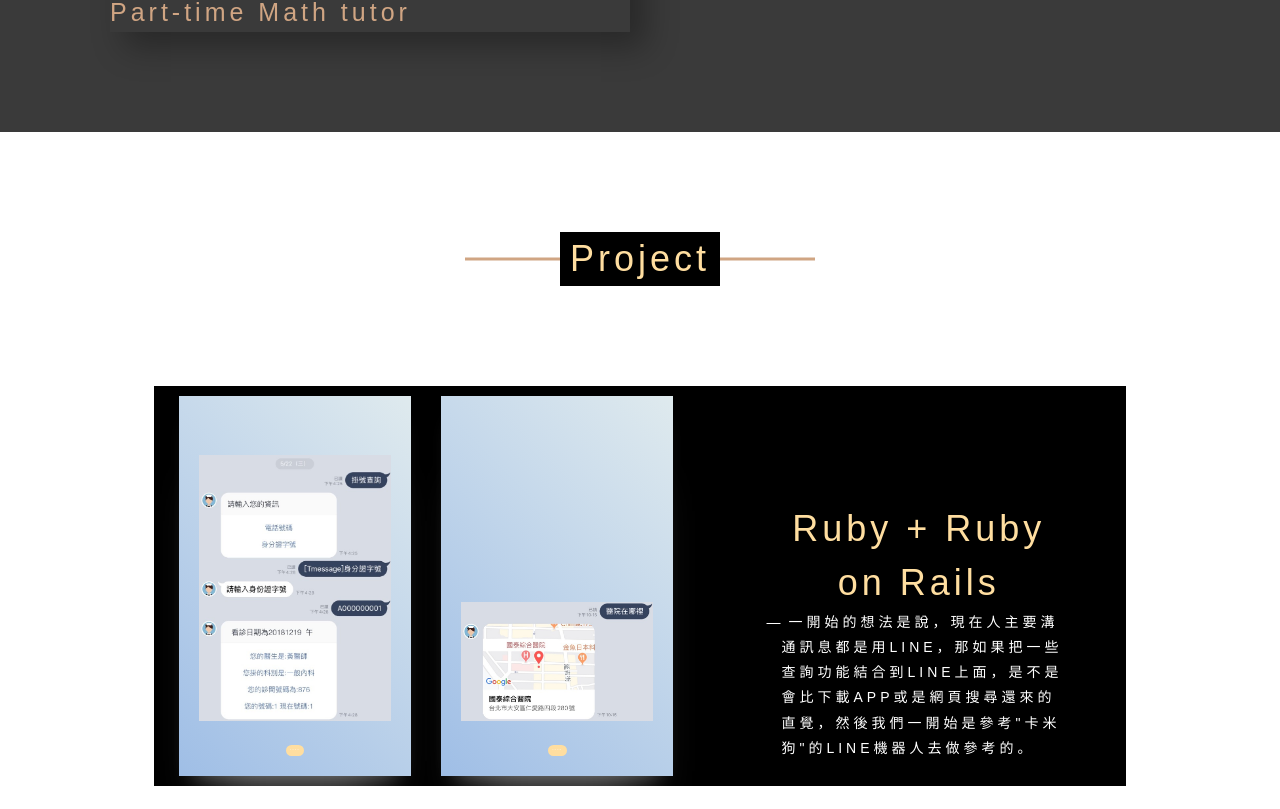
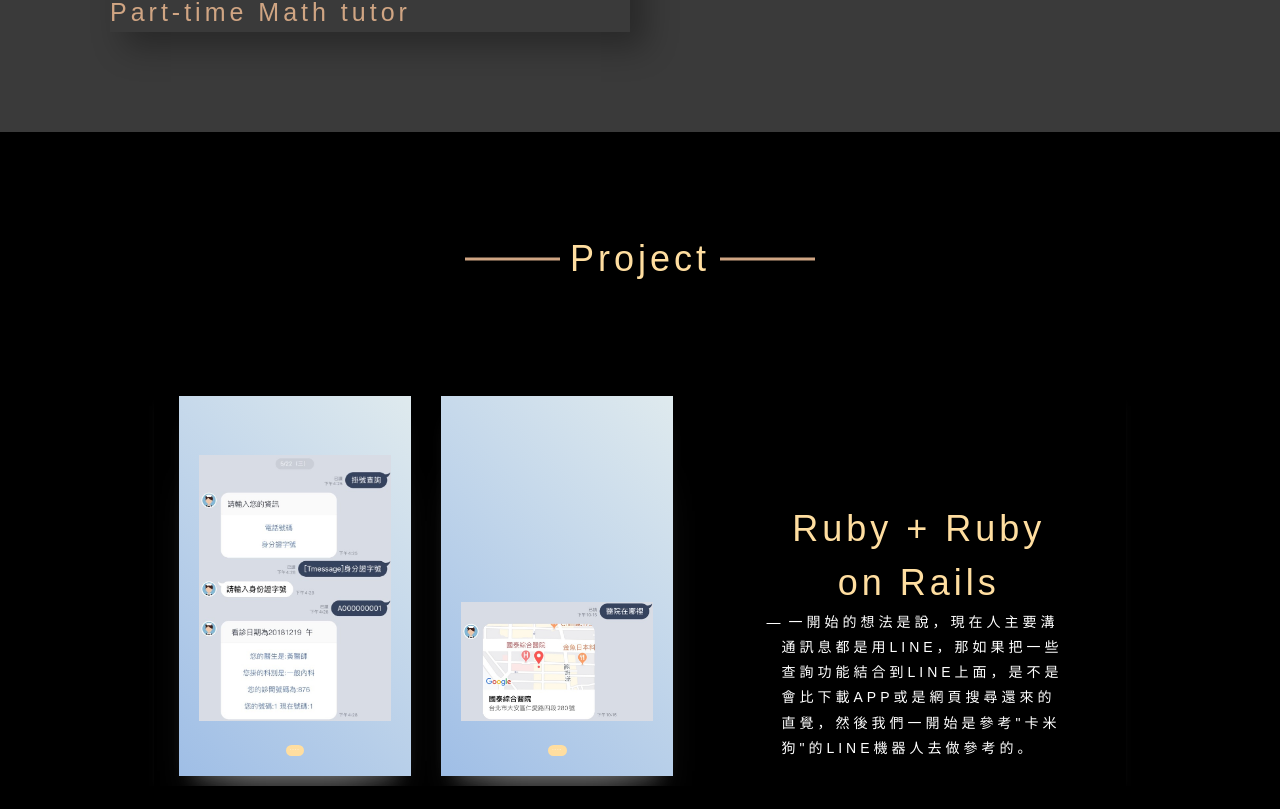
Before and after one commit to sungchian/sungchian-wen, a Vue app: page / in a window 1280 px wide. Shown: the part 3351-4160 px from the top of the page. Built offline with nearby package versions, Linux system fonts and the light colour scheme; a web font is replaced by a local one.

Commit message:
20230803 fix some bugs in carousel still have

```diff
--- a/src/components/widgets/carousel2.vue
+++ b/src/components/widgets/carousel2.vue
@@ -74,7 +74,7 @@
         pic1: "linebot01.jpg",
         pic2: "linebot02.jpg",
         pic1Title: "Line 醫療查詢機器人",
-        pic2Title: "顯示地圖位置v",
+        pic2Title: "顯示地圖位置",
         context:
           '一開始的想法是說，現在人主要溝通訊息都是用LINE，那如果把一些查詢功能結合到LINE上面，是不是會比下載APP或是網頁搜尋還來的直覺，然後我們一開始是參考"卡米狗"的LINE機器人去做參考的。',
       },
--- a/src/style.css
+++ b/src/style.css
@@ -529,8 +529,8 @@
 
 /*================================ project section style ================================*/
 .project{
-    /* background: var(--black); */
-    background: var(--white);
+    background: var(--black);
+    /* background: var(--white); */
     justify-content: center;
     align-items: center;
     font-size: 14px;
@@ -539,6 +539,10 @@
 
 .project-content .title .text{
     background-color: var(--black)
+}
+
+.project .carousel__viewport {
+    color: white;
 }
 
 .bx-viewport {
@@ -606,6 +610,10 @@
 .font-card.hovered-card {
     box-shadow: 0 5px 3px -5px rgba(0, 0, 0, 0.3), 0 2px 8px -5px rgba(0, 0, 0, 0.3);
     transform: translateY(-2px);
+}
+
+.font-card img {
+    overflow: hidden;
 }
 
 .font-card .font-card-title{
```
